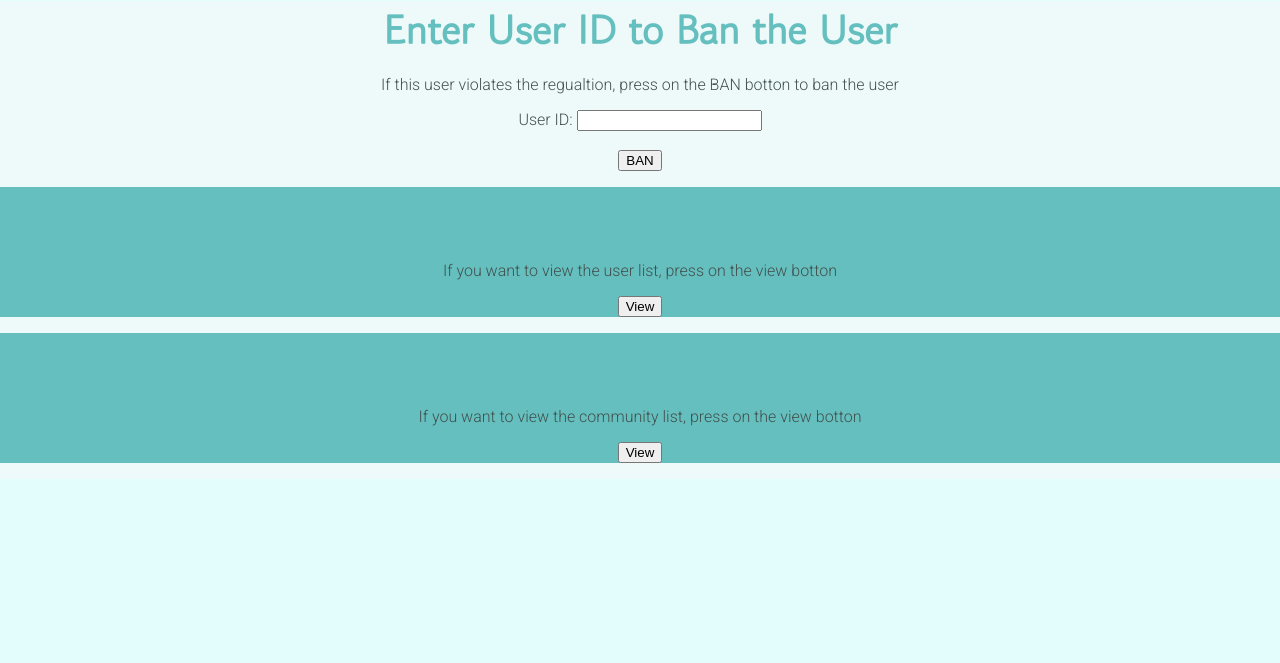
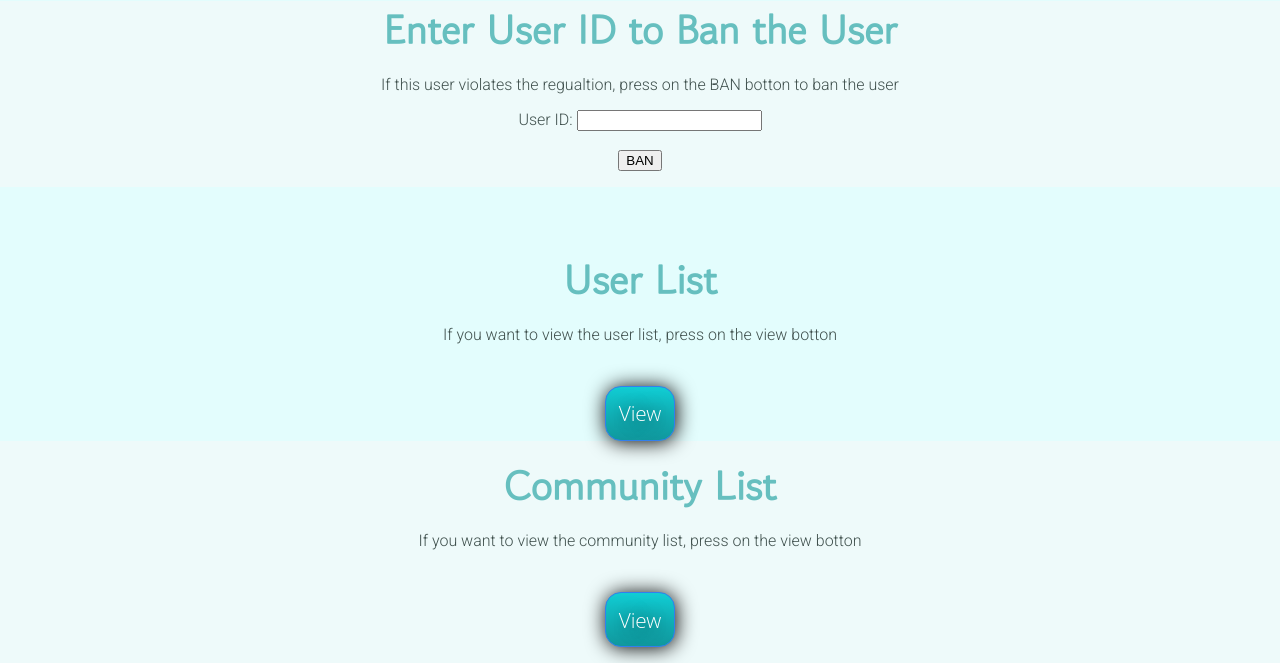
Before and after one commit to latsandec/bad-blog, a PHP site: page /admin.php in a window 1280 px wide. Shown: the part 943-1606 px from the top of the page. Before the commit the page ends 1406 px from the top, so only its background shows below. Run offline with PHP 8.4, Linux system fonts and the light colour scheme; some web fonts are replaced.

Commit message:
makesitlooksnicer

```diff
--- a/php/admin.php
+++ b/php/admin.php
@@ -35,21 +35,20 @@
     </form>
   </div>
 
-  <div class="bottom-container">
+  <div class="top-container">
     <h2>User List</h2>
     <p>If you want to view the user list, press on the view botton</p>
     <form method="POST" action="admin.php">
       <input type="hidden" id="listUserRequest" name="listUserRequest">
-      <input type="submit" value="View" name="listuser"></p>
+      <input class = "btn" type="submit" value="View" name="listuser"></p>
     </form>
   </div>
-
-  <div class="bottom-container">
-    <h2>Community List</h2>
+  <div class="middle-container">
+  <h2>Community List</h2>
     <p>If you want to view the community list, press on the view botton</p>
     <form method="POST" action="community_list.php">
       <input type="hidden" id="listCommunityRequest" name="listCommunityRequest">
-      <input type="submit" value="View" name="listcomm"></p>
+      <input class = "btn" type="submit" value="View" name="listcomm"></p>
     </form>
   </div>
 
--- a/php/styles.css
+++ b/php/styles.css
@@ -12,7 +12,7 @@ hr {
   border-top-style: dotted;
   /* height: 2px; */
   width:15%;
-  /* background-color:white; */
+  background-color:#66BFBF;
   border-width: 10px;
   border-color: #C0C0C0;
   margin: 2% auto 2% auto;
```
